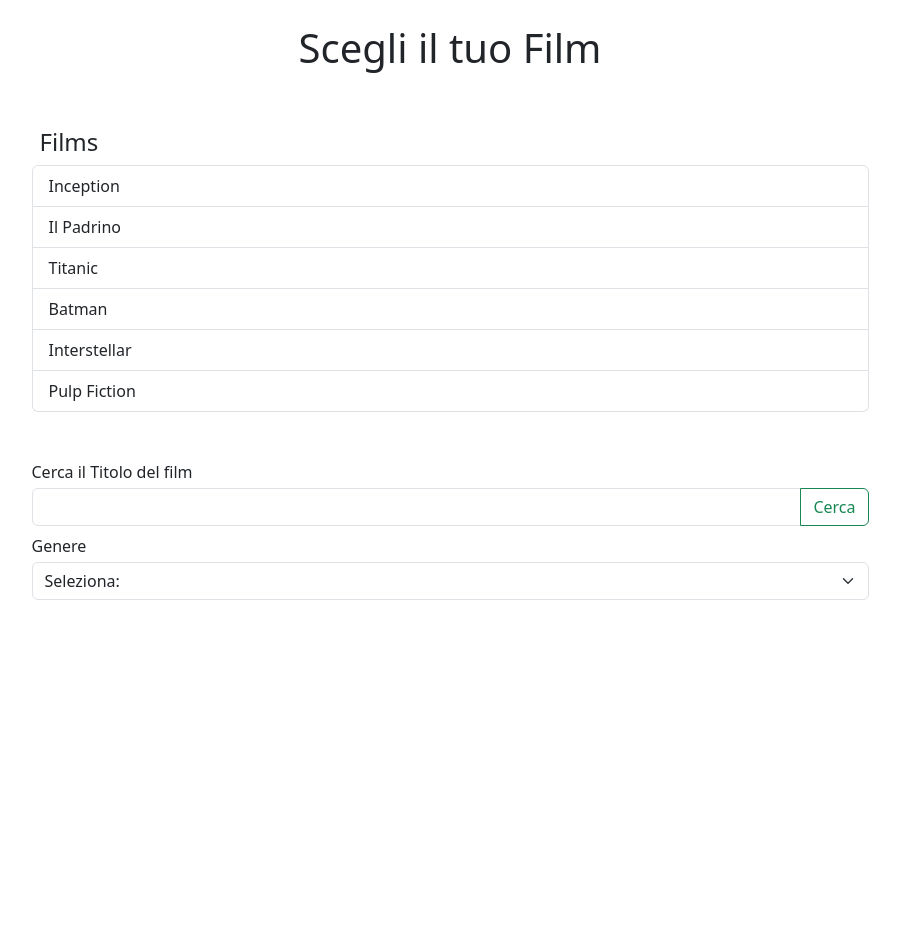
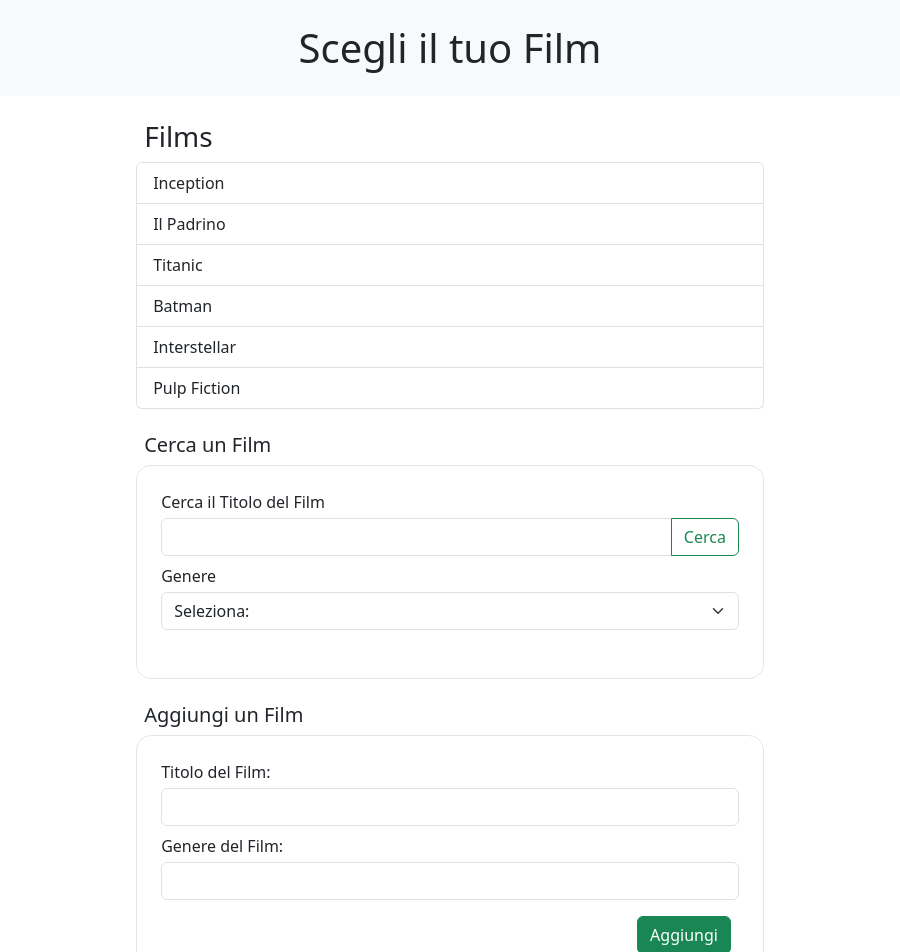
Before and after one commit to ManuelAliquo/react-movie-filter, a React (Vite) app: page / in a window 1280 px wide. Shown: the top 952 px of the page, without its empty margins (190-1090 px from the left). Before the commit the page ends 800 px from the top, so only its background shows below. Built offline with nearby package versions, Linux system fonts and the light colour scheme.

Commit message:
bonus: add new movie - search by title (not synchronized with genre)

```diff
--- a/src/App.jsx
+++ b/src/App.jsx
@@ -1,5 +1,37 @@
 import { useEffect, useState } from "react";
-import movies from "./assets/data/movies.js";
+import initialMovies from "./assets/data/movies.js";
+
+export default function App() {
+  const [filterTitle, setFilterTitle] = useState("");
+  const [filterGenre, setFilterGenre] = useState("");
+
+  const [newTitle, setNewTitle] = useState("");
+  const [newGenre, setNewGenre] = useState("");
+
+  const [movies, setMovies] = useState(initialMovies);
+  const [filteredMovies, setFilteredMovies] = useState(initialMovies);
+
+  // handle submit
+  const handleSubmit = (e) => e.preventDefault();
+
+  // aggiunzione di un film
+  const handleSubmitMovieAdd = (e) => {
+    e.preventDefault();
+    // creazione nuovo oggetto movie
+    const newMovie = {
+      title: newTitle,
+      genre: newGenre,
+    };
+
+    // inserimento oggetto in array
+    setMovies([...movies, newMovie]);
+    setNewTitle("");
+    setNewGenre("");
+  };
+
+  useEffect(() => {
+    setFilteredMovies(movies);
+  }, [movies]);
 
   // salvo tutti i generi presenti nell'array movies
   const genres = [];
@@ -7,18 +39,14 @@ movies.forEach((movie) => {
     if (!genres.includes(movie.genre)) genres.push(movie.genre);
   });
 
-export default function App() {
-  const [filterTitle, setFilterTitle] = useState("");
-  const [filterGenre, setFilterGenre] = useState("");
-  const [filteredMovies, setFilteredMovies] = useState(movies);
-
-  // handle submit
-  const handleSubmit = (e) => e.preventDefault();
-  // input change
-  const handleInput = (e) => setFilterTitle(e.target.value);
-  // select change
+  // input handle
+  const handleTitleSearch = (e) => setFilterTitle(e.target.value);
+  const handleTitleAdd = (e) => setNewTitle(e.target.value);
+  const handleGenreAdd = (e) => setNewGenre(e.target.value);
+  // select handle
   const handleSelect = (e) => setFilterGenre(e.target.value);
 
+  // vedo se l'oggetto movie contiene l'elemento title cercato nell'input
   useEffect(() => {
     setFilteredMovies(
       movies.filter((movie) => movie.title.toLowerCase().includes(filterTitle.toLowerCase())),
@@ -32,38 +60,47 @@ export default function App() {
 
   return (
     <>
-      <h1 className="text-center mt-4">Scegli il tuo Film</h1>
-      <div className="container d-flex flex-column align-items-center">
-        <div className="w-75 test-start mt-5">
-          <h4 className="ms-2">Films</h4>
+      <header className="text-center pt-4 pb-3 bg-light">
+        <h1>Scegli il tuo Film</h1>
+      </header>
+      <div className="container d-flex flex-column align-items-center mb-5">
+        {/* Movie list */}
+        <section>
+          <div className="sect-heading-container">
+            <h2 className="h3">Films</h2>
           </div>
-        <ul className="d-flex list-group mb-5 w-75">
+          <ul className="d-flex list-group w-75">
             {filteredMovies.map((movie, index) => (
               <li className="list-group-item" key={index}>
                 {movie.title}
               </li>
             ))}
           </ul>
+        </section>
 
-        <form onSubmit={handleSubmit} className="w-75">
-          <label className="form-label mb-1" htmlFor="title">
-            Cerca il Titolo del film
+        {/* Movie search */}
+        <section>
+          <div className="sect-heading-container">
+            <h3 className="h5">Cerca un Film</h3>
+          </div>
+          <form onSubmit={handleSubmit} className="pb-5">
+            <label className="form-label mb-1" htmlFor="title-search">
+              Cerca il Titolo del Film
             </label>
             <div className="input-group mb-2">
               <input
                 value={filterTitle}
-              onChange={handleInput}
+                onChange={handleTitleSearch}
                 type="text"
                 className="form-control"
-              id="title"
+                id="title-search"
               />
               <button className="btn btn-outline-success">Cerca</button>
             </div>
-
-          <label className="mb-1 " htmlFor="genre">
+            <label className="mb-1" htmlFor="genre-select">
               Genere
             </label>
-          <select onChange={handleSelect} className="form-select" id="genre">
+            <select onChange={handleSelect} className="form-select" id="genre-select">
               <option value="">Seleziona:</option>
               {genres.map((genre, index) => (
                 <option key={index} value={genre}>
@@ -72,6 +109,39 @@ export default function App() {
               ))}
             </select>
           </form>
+        </section>
+
+        {/* Movie add */}
+        <section>
+          <div className="sect-heading-container">
+            <h3 className="h5">Aggiungi un Film</h3>
+          </div>
+          <form onSubmit={handleSubmitMovieAdd}>
+            <label className="form-label mb-1" htmlFor="title-add">
+              Titolo del Film:
+            </label>
+            <input
+              value={newTitle}
+              onChange={handleTitleAdd}
+              className="form-control mb-2"
+              type="text"
+              id="title-add"
+            />
+            <label className="form-label mb-1" htmlFor="genre-add">
+              Genere del Film:
+            </label>
+            <input
+              value={newGenre}
+              onChange={handleGenreAdd}
+              className="form-control"
+              type="text"
+              id="genre-add"
+            />
+            <div className="text-end">
+              <button className="btn btn-success me-2 mt-3">Aggiungi</button>
+            </div>
+          </form>
+        </section>
       </div>
     </>
   );
--- a/src/assets/css/index.css
+++ b/src/assets/css/index.css
@@ -0,0 +1,26 @@
+section {
+  display: flex;
+  flex-direction: column;
+  align-items: center;
+  width: 75%;
+}
+
+form {
+  width: 75%;
+  border: 1px solid rgba(0, 0, 0, 0.1);
+  border-radius: 15px;
+  padding: 1.5rem;
+}
+
+.sect-heading-container {
+  text-align: start;
+  width: 75%;
+  margin-top: 1.5rem;
+  margin-left: 1rem;
+}
+
+select,
+.list-group-item:hover {
+  cursor: pointer;
+  background-color: rgba(0, 0, 0, 0.1);
+}
--- a/src/assets/data/movies.js
+++ b/src/assets/data/movies.js
@@ -1,4 +1,4 @@
-const movies = [
+const initialMovies = [
   { title: "Inception", genre: "Fantascienza" },
   { title: "Il Padrino", genre: "Thriller" },
   { title: "Titanic", genre: "Romantico" },
@@ -7,4 +7,4 @@ const movies = [
   { title: "Pulp Fiction", genre: "Thriller" },
 ];
 
-export default movies;
+export default initialMovies;
```
Lines whose indentation alone changed are shown as unchanged.
